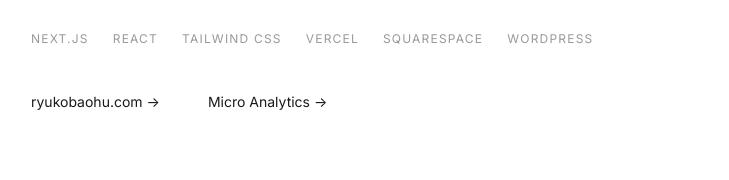
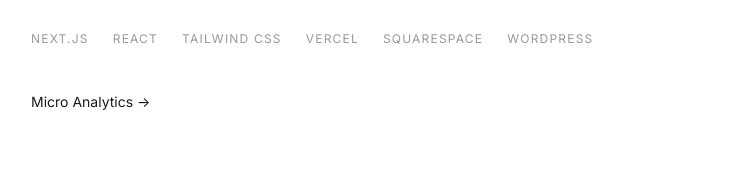
Before and after one commit to dGreatNoob/dGreatNoob.github.io, a website: page index.html in a window 1280 px wide. Shown: the part 3153-3333 px from the top of the page, without its empty margins (231-960 px from the left). Drawn offline with nearby package versions, Linux system fonts and the light colour scheme.

Commit message:
updated refs

```diff
--- a/index.html
+++ b/index.html
@@ -333,7 +333,6 @@
                 <span>Wordpress</span>
             </div>
             <div class="project-links">
-                <a href="https://www.ryukobaohu.com/" target="_blank" class="project-link">ryukobaohu.com →</a>
                 <a href="https://micro-analytics.vercel.app/" target="_blank" class="project-link">
                 Micro Analytics →
                 </a>
```
